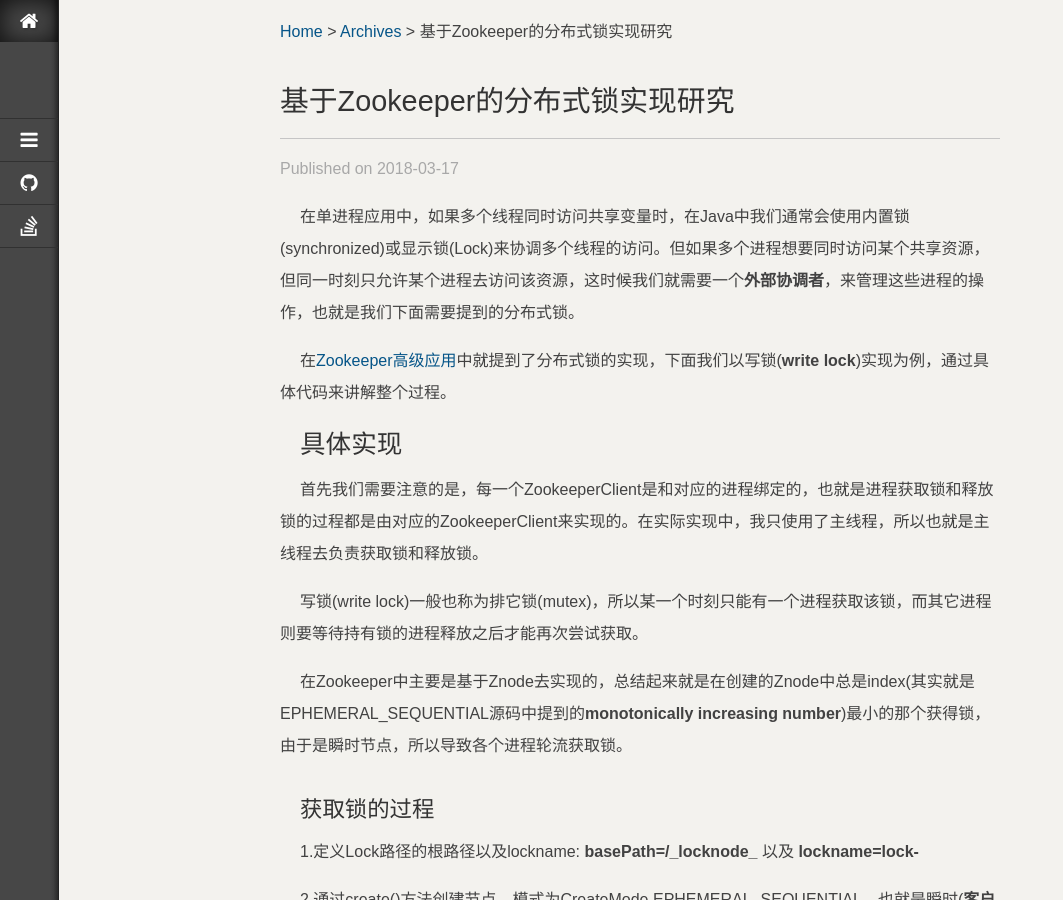
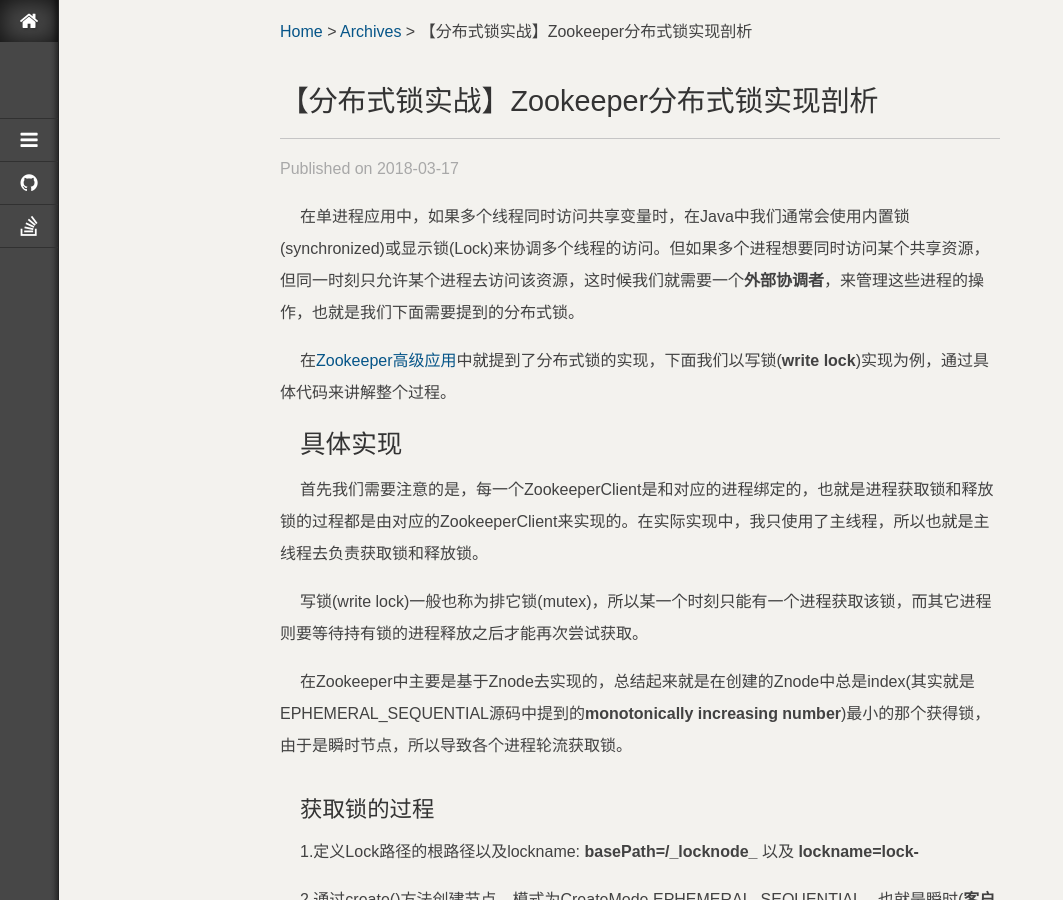
Before and after one commit to jacoffee/jacoffee.github.io, a Jekyll site: the page built from _posts/2018-03-17-zookeeper-locks.md, in a window 1280 px wide and 900 px high. Shown: the whole window, without its empty margins (0-1063 px from the left). Built offline with Jekyll 4.4.1, drawn with Linux system fonts in a browser that asks for light colours; nearby versions of some CDN libraries; library files that are not in the unit come from our copies.

Commit message:
change post title

```diff
--- a/_posts/2018-03-17-zookeeper-locks.md
+++ b/_posts/2018-03-17-zookeeper-locks.md
@@ -2,7 +2,7 @@
 layout: post
 category: distribution
 date: 2018-03-17 15:29:03 UTC
-title: 基于Zookeeper的分布式锁实现研究
+title: 【分布式锁实战】Zookeeper分布式锁实现剖析
 tags: [分布式锁，事务，critical section，监视器锁]
 permalink: /zookeeper/distributed-locks-implementation
 key:
@@ -132,6 +132,6 @@
 
 ## 参考
 
-\> [分布式锁实现](https://martin.kleppmann.com/2016/02/08/how-to-do-distributed-locking.html)
+> [分布式锁实现](https://martin.kleppmann.com/2016/02/08/how-to-do-distributed-locking.html)
 
-\> [twitter commons 通过Zookeeper实现分布式锁](https://github.com/twitter/commons/blob/master/src/java/com/twitter/common/zookeeper/DistributedLockImpl.java)
+> [twitter commons 通过Zookeeper实现分布式锁](https://github.com/twitter/commons/blob/master/src/java/com/twitter/common/zookeeper/DistributedLockImpl.java)
```
